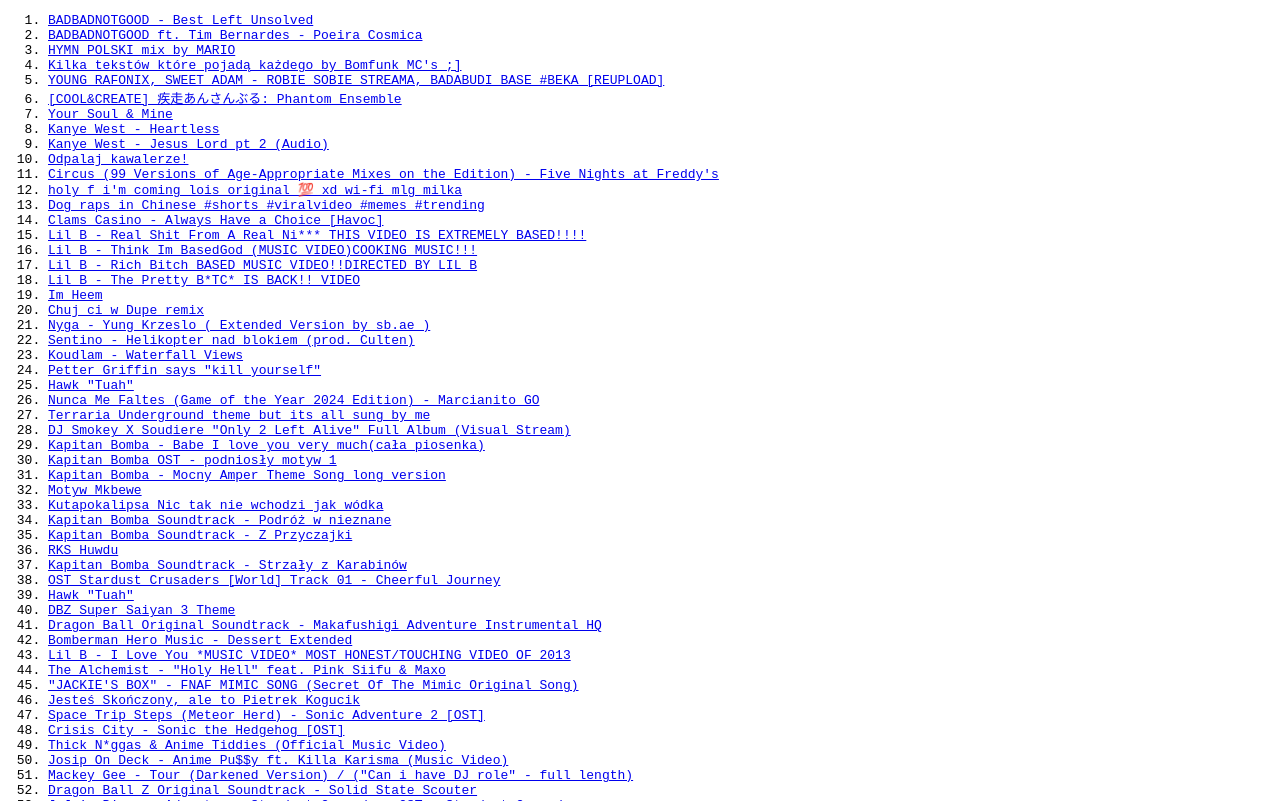
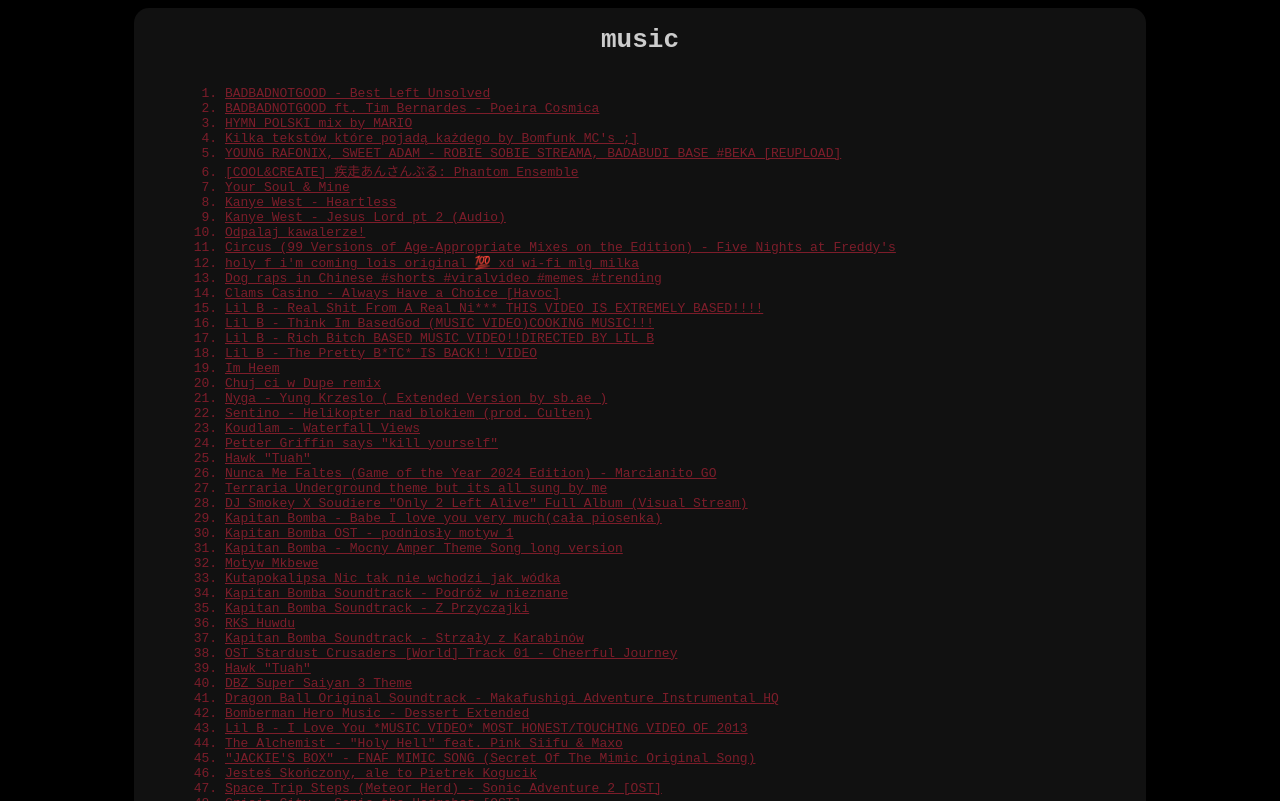
Before and after one commit to j4nu52gr2yb/music-2, a plain HTML site: page index.html in a window 1280 px wide. Shown: the top 801 px of the page. Drawn offline with Linux system fonts and the light colour scheme.

Commit message:
stylowanie

```diff
--- a/assets/style.css
+++ b/assets/style.css
@@ -1,3 +1,27 @@
 body{
 	font-family: monospace;
+	background-color: rgb(0, 0, 0);
 }
+a,ol{
+	color: #7c1d2a;
+	display: inline-block;
+}
+a:hover{
+	color: #ff1965;
+}
+main{
+	width: 80%;
+	margin: 0 auto;
+	background-color: #111111;
+	border-radius: 15px;
+}
+#text{
+	margin-left: 5%;
+	margin-right: 5%;
+	color: #cccccc;
+	display: inline-block;
+	width: 90%;
+}
+h1{
+	text-align: center;
+}
--- a/index.html
+++ b/index.html
@@ -7,7 +7,11 @@
 	<link rel="stylesheet" href="assets/style.css">
 </head>
 <body>
+	<main>
+		<div id="text">
+				<h1>music</h1>
 			<div id="data"></div>
+		</div>
 		<script>
 		// Fetch the JSON file
 		fetch('assets/data.json')
@@ -23,5 +27,6 @@
 		})
 		.catch(error => console.error('Error fetching JSON:', error));
 		</script>
+	</main>
 </body>
 </html>
```
Lines whose indentation alone changed are shown as unchanged.
